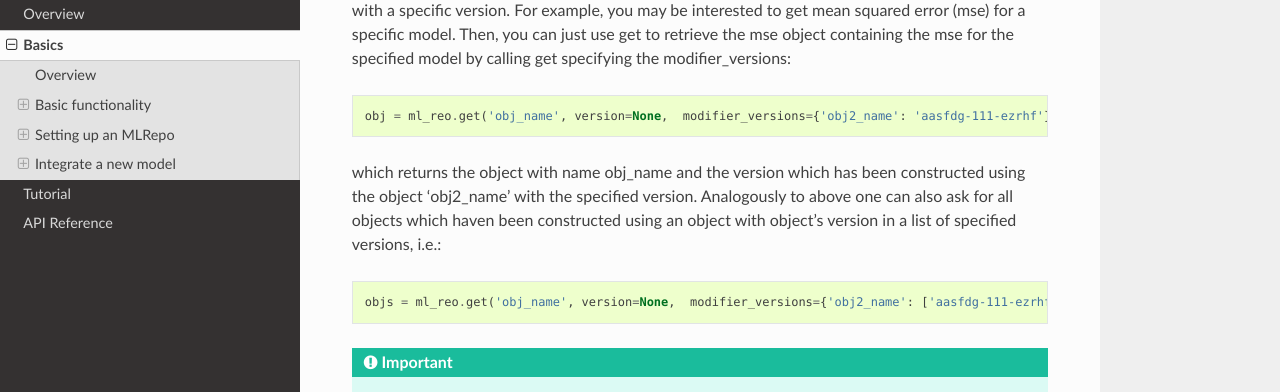
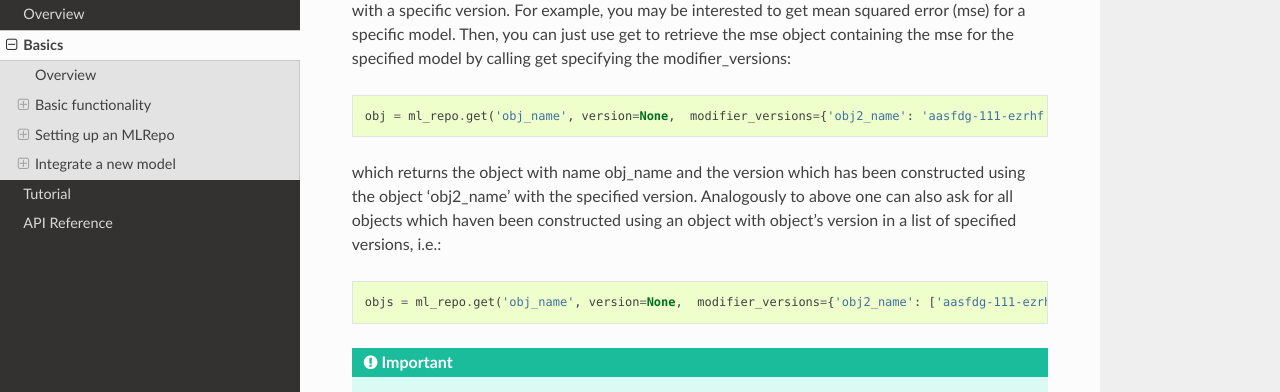
Before and after one commit to pailabteam/pailab, a Sphinx documentation site: the page built from doc/source/basics.rst, in a window 1280 px wide and 900 px high, scrolled down 2273 px. Shown: the part 151-543 px from the top of the window. Built offline with Sphinx 7.4.7 and the Read the Docs theme 2.0.0, drawn with Linux system fonts in a browser that asks for light colours.

Commit message:
Correction ml_reo

```diff
--- a/doc/source/basics.rst
+++ b/doc/source/basics.rst
@@ -86,12 +86,12 @@ Another frequent use case is to retrieve an object that has been created using a
 For example, you may be interested to get mean squared error (mse) for a specific model. Then, you can just use get to retrieve
 the mse object containing the mse for the specified model by calling get specifying the modifier_versions::
 
-    obj = ml_reo.get('obj_name', version=None,  modifier_versions={'obj2_name': 'aasfdg-111-ezrhf'})
+    obj = ml_repo.get('obj_name', version=None,  modifier_versions={'obj2_name': 'aasfdg-111-ezrhf'})
 
 which returns the object with name obj_name and the version which has been constructed using the object 'obj2_name' with the specified version.
 Analogously to above one can also ask for all objects which haven been constructed using an object with object's version in a list of specified versions, i.e.::
 
-    objs = ml_reo.get('obj_name', version=None,  modifier_versions={'obj2_name': ['aasfdg-111-ezrhf', 'bbhuuu-123-ooo'})
+    objs = ml_repo.get('obj_name', version=None,  modifier_versions={'obj2_name': ['aasfdg-111-ezrhf', 'bbhuuu-123-ooo'})
 
 
 .. IMPORTANT::
```
